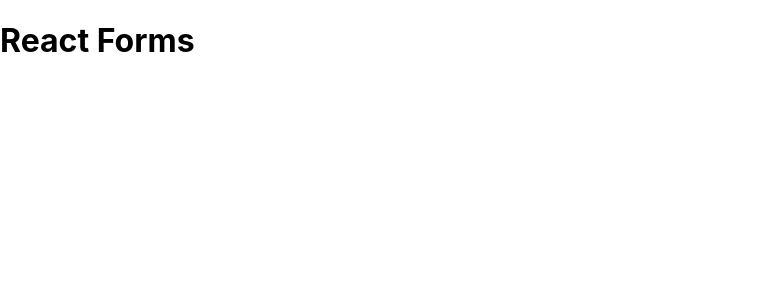
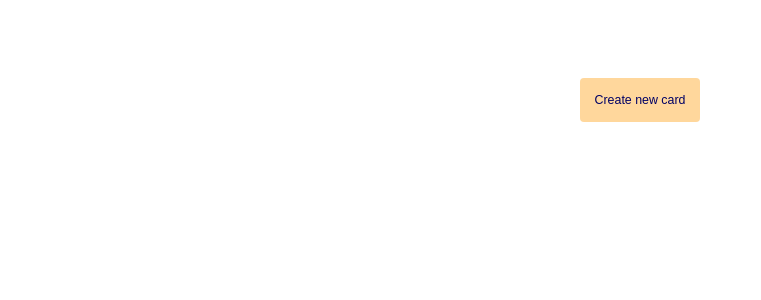
Before and after one commit to Vitebsk121/React2021Q3, a React (Vite) app: page / in a window 1280 px wide. Shown: the top 300 px of the page, without its empty margins (0-761 px from the left). Built offline with nearby package versions, Linux system fonts and the light colour scheme.

Commit message:
feat: added header, and create inputForm

```diff
--- a/src/components/app/App.scss
+++ b/src/components/app/App.scss
@@ -1,75 +1,25 @@
-:root {
-  --primay: black;
-  --bg-primay: white;
-
-  --link: #2a0b0b;
+.wrapper {
+  width: 100%;
+  height: 100%;
+  position: relative;
 }
 
-.App {
-  text-align: center;
-}
+.app__field {
+  width: 100%;
+  height: 100%;
+  position: relative;
 
-.App-logo {
-  height: 40vmin;
-  pointer-events: none;
-}
+  &.active {
 
-p {
-  margin: 20px 0px;
-}
+    &::after {
+      content: '';
+      width: 100%;
+      height: 100%;
+      position: absolute;
+      top: 0;
+      left: 0;
+      background-color: rgba(0, 0, 0, 0.6) ;
+    }
 
-.header {
-  font-size: 3rem;
-}
-
-.body {
-  margin: 20px 0 10px;
-  font-size: 0.9rem;
-}
-
-button {
-  outline: none;
-  border: none;
-  border-radius: 8px;
-  padding: 10px 35px;
-
-  background: #845ec2;
-  color: white;
-}
-
-@media (prefers-reduced-motion: no-preference) {
-  .App-logo {
-    animation: App-logo-spin infinite 20s linear;
   }
 }
-
-.App-header {
-  background-color: #282c34;
-  min-height: 100vh;
-  display: flex;
-  flex-direction: column;
-  align-items: center;
-  justify-content: center;
-  font-size: calc(10px + 2vmin);
-
-  background: var(--bg-primay);
-  color: var(--primay);
-}
-
-.App-link {
-  color: #61dafb;
-  color: var(--link);
-}
-
-@keyframes App-logo-spin {
-  from {
-    transform: rotate(0deg);
-  }
-  to {
-    transform: rotate(360deg);
-  }
-}
-
-button {
-  font-size: calc(10px + 2vmin);
-}
--- a/src/components/app/App.tsx
+++ b/src/components/app/App.tsx
@@ -1,12 +1,59 @@
 import './App.scss';
 
 import React from 'react';
+import Header from '../header/header';
+import Form from '../form/form';
 
 
-function App() {
-  return (
-    <h1>React Forms</h1>
-  )
-}
+class App extends React.Component {
+
+  state: {
+    formActive: string,
+    name: boolean,
+  }
+
+  constructor(props: {} | Readonly<{}>) {
+    super(props);
+
+    this.state = {
+      formActive: 'none',
+      name: false,
+    }
+
+  };
+
+  activateInputForm = () => {
+    this.setState({
+      formActive: 'active',
+    });
+  };
+
+  closeInputForm = (className: string) => {
+    if (className === 'app__field active') {
+      this.setState({
+        formActive: 'none',
+      })
+    }
+  };
+
+  render() {
+    let form: JSX.Element | null = <Form />
+    if (this.state.formActive === 'none') {
+      form = null
+    }
+    return (
+      <div className='wrapper'>
+        <div
+          className={`app__field ${this.state.formActive}`}
+          onClick={(e) => this.closeInputForm(e.target.className)}
+        >
+          <Header activateForm={this.activateInputForm} />
+        </div>
+        { form }
+      </div>
+    )
+  };
+
+};
 
 export default App;
--- /dev/null
+++ b/src/components/form/form.scss
@@ -0,0 +1,8 @@
+.app__form {
+    position: absolute;
+    top: 10%;
+    left: 25%;
+    width: 50%;
+    height: 80%;
+    background-color: whitesmoke;
+}
--- /dev/null
+++ b/src/components/form/form.tsx
@@ -0,0 +1,20 @@
+import './form.scss';
+
+import React from 'react';
+
+const Form = () => {
+    return (
+        <div className='app__form'>
+            <form name='reg__form'>
+                <input type='text'></input>
+                <input type='text'></input>
+                <input type='email'></input>
+                <input type='tel'></input>
+                <input type='date'></input>
+                <input type='file'></input>
+            </form>
+        </div>
+    )
+}
+
+export default Form;
--- /dev/null
+++ b/src/components/header/header.scss
@@ -0,0 +1,26 @@
+.app__header {
+    height: 200px;
+    display: flex;
+    justify-content: center;
+    align-items: center;
+}
+
+.header__button {
+    padding: 15px;
+    border-radius: 4px;
+    border: none;
+    color: rgb(0, 0, 101);
+    background-color: rgb(255, 215, 156);
+    transition: all .3s;
+
+    &:hover {
+        cursor: pointer;
+        background-color: rgb(255, 188, 87);
+        box-shadow: inset 0px 0px 15px 3px rgba(0, 0, 0, 0.19);
+    }
+
+    &:active {
+        background-color: rgb(255, 153, 0);
+        transform: scale(.97);
+    }
+}
--- /dev/null
+++ b/src/components/header/header.tsx
@@ -0,0 +1,17 @@
+import './header.scss';
+
+import React from "react";
+
+const Header = (props: { activateForm: React.MouseEventHandler<HTMLButtonElement> }) => {
+    return (
+        <div className='app__header'>
+            <button
+            className='header__button'
+            type='button'
+            onClick={props.activateForm}
+            >Create new  card</button>
+        </div>
+    )
+}
+
+export default Header;
--- a/src/index.scss
+++ b/src/index.scss
@@ -1,11 +1,20 @@
-body {
-  margin: 0;
-  font-family: -apple-system, BlinkMacSystemFont, 'Segoe UI', 'Roboto', 'Oxygen', 'Ubuntu',
-    'Cantarell', 'Fira Sans', 'Droid Sans', 'Helvetica Neue', sans-serif;
-  -webkit-font-smoothing: antialiased;
-  -moz-osx-font-smoothing: grayscale;
+@import url(./reset.scss);
+
+html {
+  width: 100%;
+  height: 100%;
 }
 
-code {
-  font-family: source-code-pro, Menlo, Monaco, Consolas, 'Courier New', monospace;
+body {
+  width: 100%;
+  height: 100%;
+  margin: 0;
+  font-size: calc( (100vw - 320px)/(1920 - 320) * (14 - 10) + 10px);
+  display: flex;
+  justify-content: center;
 }
+
+#root{
+  width: 100%;
+  height: 100%;
+}
```
